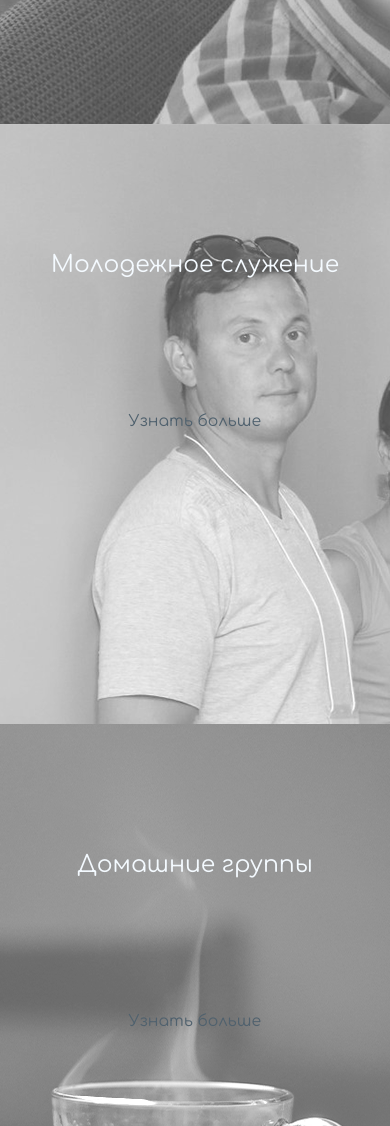
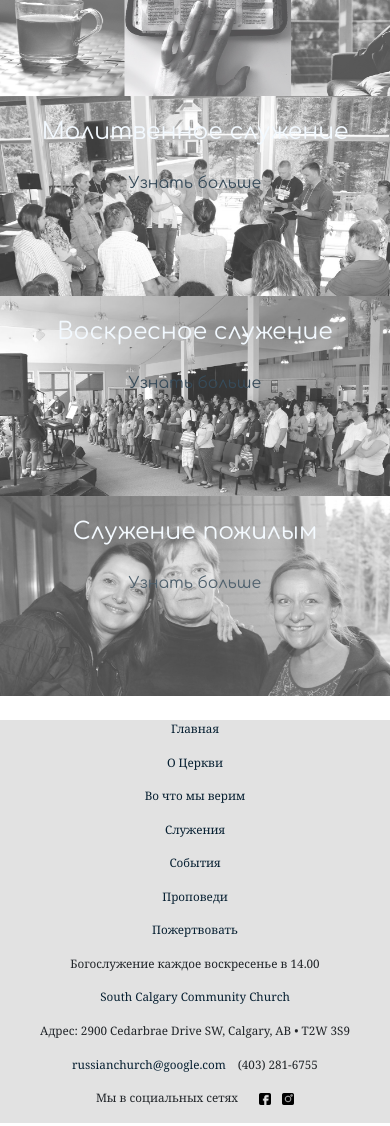
Before and after one commit to tarnarut/church_website, a plain HTML site: page services.html in a window 390 px wide and 2444 px high. Shown: the part 540-1666 px from the top of the page. Drawn offline with nearby package versions, Linux system fonts and the light colour scheme; a web font is replaced by a local one.

Commit message:
services

```diff
--- a/services.html
+++ b/services.html
@@ -76,6 +76,7 @@ $(document).ready(function(){
 
 </head>
 <body>
+<div id="wrapper">
 
         <!--SIDE NAVIGATION-->
 <div id="mySidenav" class="sidenav">
@@ -103,7 +104,7 @@ $(document).ready(function(){
 <h1>НАШИ СЛУЖЕНИЯ</h1>
 <div class="main" id="section1">
   <h2 style="color:aliceblue">Cлужения детям</h2>
-  <h3> <a href="deti.html">Узнать больше</a></h3>
+<h3><a href="deti.html">Узнать больше</a></h3>
 </div>
 
 
@@ -134,52 +135,28 @@ $(document).ready(function(){
 </div>
 <br>
 
-<div class="row">
-  <div class="column">
-    <div class="card">
-      <h3>Card 1</h3>
-      <p>Some text</p>
-      <p>Some text</p>
+<div class="main_in" id="section5_in">
+    <div class="row_f">
+      <div class="column_f_1">
+          <p><a href="index.html">Главная</a></p>
+        <p><a href="about_church.html">О Церкви</a></p>
+        <p><a href="beliefs.html">Во что мы верим</a></p>
+        <p><a href="services.html">Служения</a></p>
+        <p><a href="events.html">События</a></p>
+        <p><a href="sermons.html">Проповеди</a></p>
+        <p><a href="donation.html">Пожертвовать</a></p>
+      </div>
+      <div class="column_f_2">
+        <p>Богослужение каждое воскресенье в 14.00</p>
+        <p><a href="http://www.southcalgary2.org/" target="_blank">South Calgary Community Church</a></p>
+        <p>Адрес: 2900 Cedarbrae Drive SW, Calgary, AB • T2W 3S9 </p>
+        <p><a href = "mailto:abc@example.com?subject = Feedback&body = Message">russianchurch@google.com</a> &ensp; (403) 281-6755</p>
+        <p>Мы в социальных сетях &ensp; &ensp; <img src="fac.png" class="fac"> &ensp; <img src="inst.png" class="inst"></p>
+      </div>
     </div>
-  </div>
-
-  <div class="column">
-    <div class="card">
-      <h3>Card 2</h3>
-      <p>Some text</p>
-      <p>Some text</p>
     </div>
-  </div>
-
-  <div class="column">
-    <div class="card">
-      <h3>Card 3</h3>
-      <p>Some text</p>
-      <p>Some text</p>
-    </div>
-  </div>
-</div>
-
-<div class="footer">
-        <div class="text-footer">
-                <p1>Богослужение каждое воскресенье в 14.00 &emsp; &emsp; &emsp; &emsp; &emsp; &emsp; &emsp;&emsp; <a href="http://www.southcalgary2.org/" target="_blank">South Calgary Community Church</a></p1>
-                <br>
-                <p1> Адрес: 2900 Cedarbrae Drive SW, Calgary, AB • T2W 3S9 </p1>
-                <br>
-                <br>
-                <p1><a href = "mailto:abc@example.com?subject = Feedback&body = Message">russianchurch@google.com</a> &ensp; (403) 281-6755</p1>
-                <br>
-                <br>
-                <p1>Мы в социальных сетях &ensp; &ensp; <img src="fac.png" class="fac"> &ensp; <img src="inst.png" class="inst"></p1>
-               </div>
-                  <!-- Here we use the Google Embed API to show Google Maps. -->
-                                  <!-- In order for this to work in your project you will need to generate a unique API key.  -->
-              <iframe id="map-container" frameborder="0" style="border:0"
-              src="https://www.google.com/maps/embed?pb=!1m18!1m12!1m3!1d2513.189666497806!2d-114.13160518438863!3d50.957197458602366!2m3!1f0!2f0!3f0!3m2!1i1024!2i768!4f13.1!3m3!1m2!1s0x537173e5db638497%3A0xca9209db12e3d55c!2sSouth+Calgary+Community+Church!5e0!3m2!1sen!2sca!4v1562362294422!5m2!1sen!2sca"></iframe>
 
 </div>
-
-
 <script src="https://ajax.googleapis.com/ajax/libs/jquery/1.12.4/jquery.min.js"></script>
 <script src="http://maxcdn.bootstrapcdn.com/bootstrap/3.3.7/js/bootstrap.min.js"></script>
 </body>
--- a/style_services.css
+++ b/style_services.css
@@ -110,30 +110,113 @@ html {
     background-image: url("deti.png");
     opacity: 0.7;
   }
+@media screen and (max-width: 1024px) {
+    #section1 {
+     height:300px;
+     background-size: 100%;
+    }
+  }
+
+  @media screen and (max-width: 500px) {
+    #section1 {
+     height:200px;
+     background-size: 100%;
+    }
+  }
+
   #section2 {
     height: 600px;
     background-image: url("youth.png");
     opacity:0.7;
+  }
+
+  @media screen and (max-width: 1024px) {
+    #section2 {
+     height:300px;
+     background-size: 100%;
+    }
+  }
+
+  @media screen and (max-width: 500px) {
+    #section2 {
+     height:200px;
+     background-size: 100%;
+    }
   }
   #section3 {
     height: 600px;
     background-image:url("bible_group.png");
     opacity:0.7;
   }
+
+  @media screen and (max-width: 1024px) {
+    #section3 {
+     height:300px;
+     background-size: 100%;
+    }
+  }
+
+  @media screen and (max-width: 500px) {
+    #section3 {
+     height:200px;
+     background-size: 100%;
+    }
+  }
+
   #section4 {
     height: 600px;
     background-image:url("molitva.png");
     opacity:0.8;
+  }
+
+  @media screen and (max-width: 1024px) {
+    #section4 {
+     height:300px;
+     background-size: 100%;
+    }
+  }
+
+  @media screen and (max-width: 500px) {
+    #section4 {
+     height:200px;
+     background-size: 100%;
+    }
   }
   #section5 {
     height: 600px;
     background-image:url("church.png");
     opacity:0.8;
   }
+  @media screen and (max-width: 1024px) {
+    #section5 {
+     height:300px;
+     background-size: 100%;
+    }
+  }
+
+  @media screen and (max-width: 500px) {
+    #section5 {
+     height:200px;
+     background-size: 100%;
+    }
+  }
   #section6 {
     height: 600px;
     background-image: url("old.png");
     opacity: 0.7;
+  }
+  @media screen and (max-width: 1024px) {
+    #section6 {
+     height:300px;
+     background-size: 100%;
+    }
+  }
+
+  @media screen and (max-width: 500px) {
+    #section6 {
+     height:200px;
+     background-size: 100%;
+    }
   }
   #section7 {
     height: 1000px;
@@ -331,6 +414,13 @@ img.volodya {
       font-family: "Literata";
       font-size:6vw;
   }
+  @media screen and (max-width: 500px) {
+    h1 {
+      text-indent: 0;
+      text-align: center;
+    }
+  }
+
   h2 {
       z-index: 2;
       font-family: "Comfortaa";
@@ -338,6 +428,17 @@ img.volodya {
       line-height: 280px;
       font-size:6vw;
       text-align: center;
+  }
+
+  @media screen and (max-width: 500px) {
+    h2 {
+      line-height: 5px;
+    }
+  }
+  @media screen and (max-width: 1024px) {
+    h2 {
+      line-height: 70px;
+    }
   }
 
    h3 {
```
